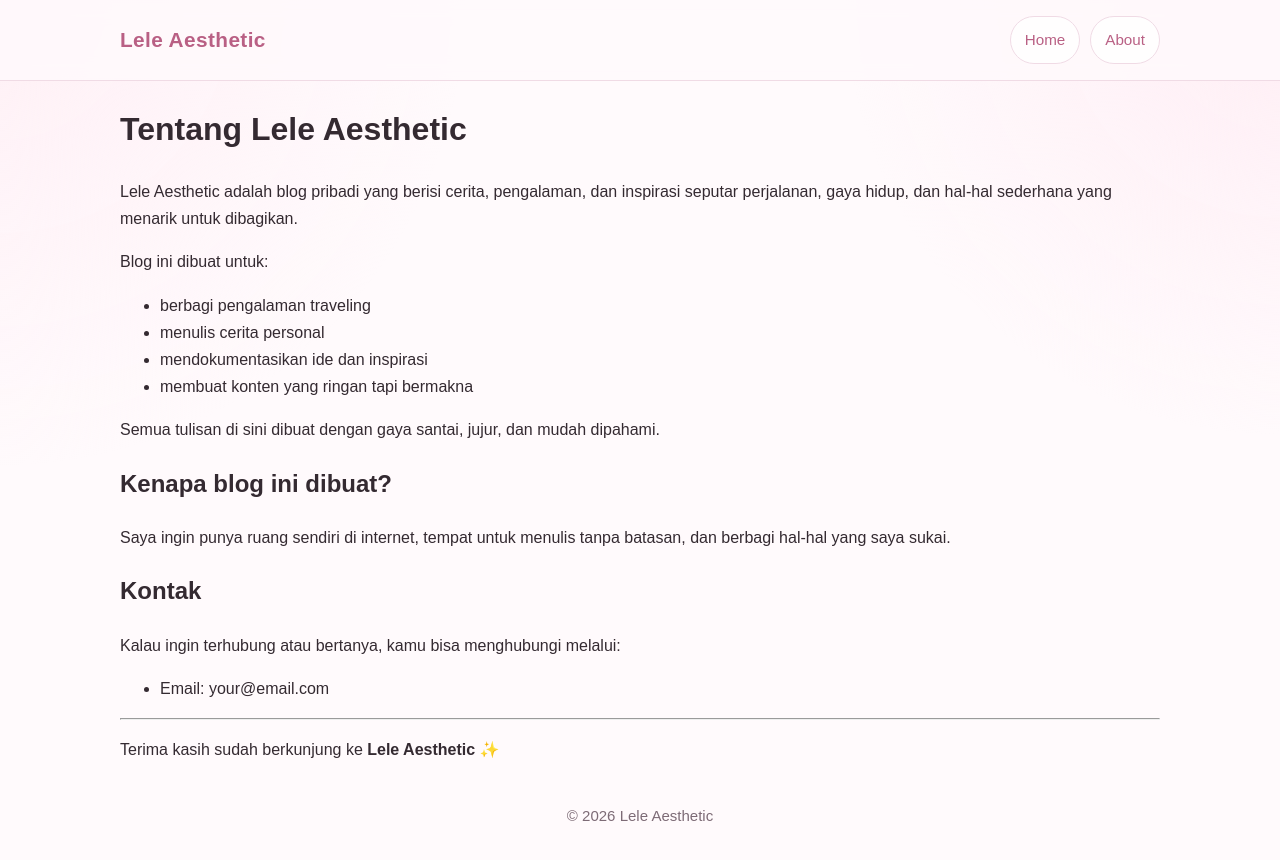
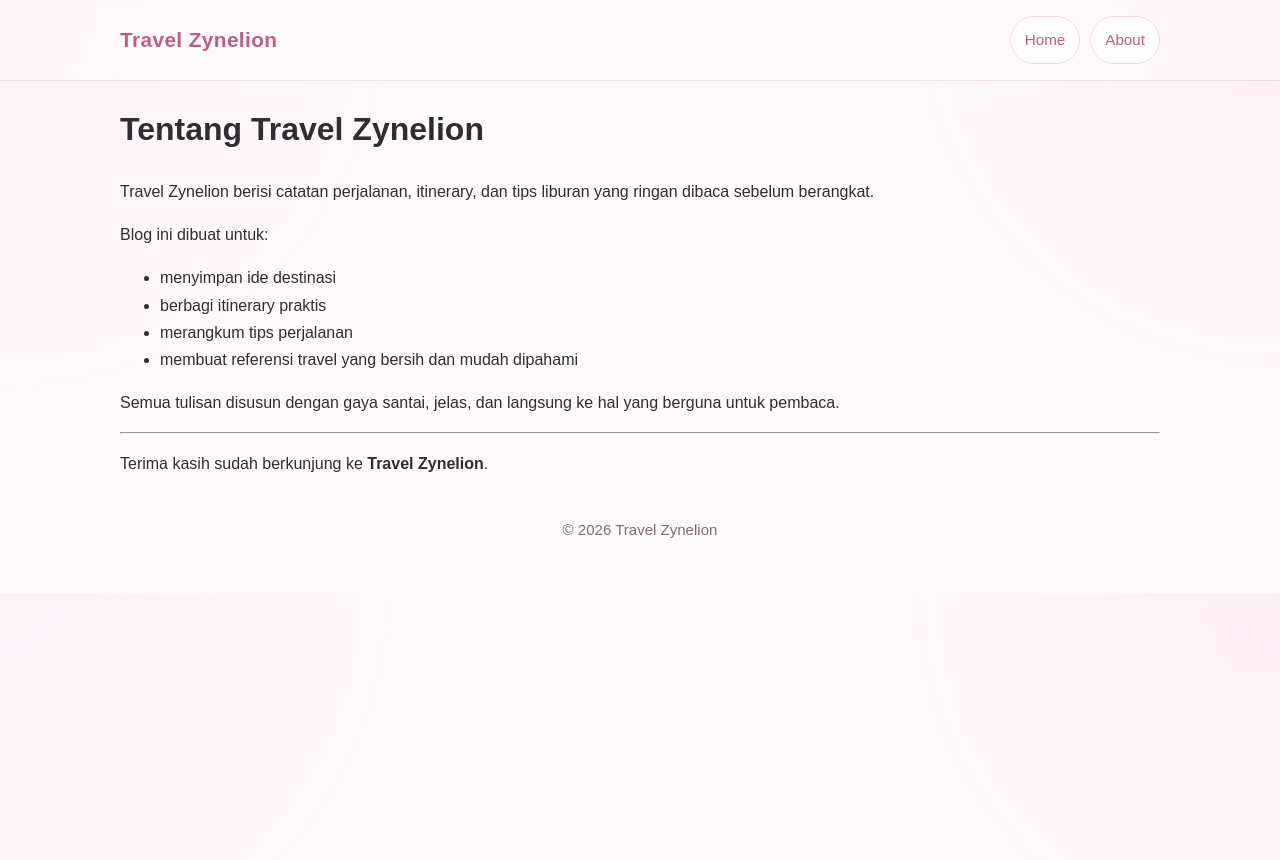
Before and after one commit to vwebe/lele, a Jekyll site: the page built from about.md, in a window 1280 px wide. Shown: the top 860 px of the page. Built offline with Jekyll 4.4.1, drawn with Linux system fonts in a browser that asks for light colours.

Commit message:
Add files via upload

```diff
--- a/_config.yml
+++ b/_config.yml
@@ -1,11 +1,11 @@
-title: "Lele Aesthetic"
-description: "A soft modern blog built with Jekyll"
+title: "Travel Zynelion"
+description: "Catatan travel, itinerary, dan tips perjalanan yang ringan dibaca."
 theme: null
 markdown: kramdown
 permalink: /:year/:month/:day/:title.html
 
-url: "https://vwebe.github.io"
-baseurl: "/lele"
+url: "https://travel.zynelion.com"
+baseurl: ""
 
 plugins:
   - jekyll-sitemap
--- a/about.md
+++ b/about.md
@@ -4,27 +4,18 @@ title: About
 permalink: /about.html
 ---
 
-# Tentang Lele Aesthetic
+# Tentang Travel Zynelion
 
-Lele Aesthetic adalah blog pribadi yang berisi cerita, pengalaman, dan inspirasi seputar perjalanan, gaya hidup, dan hal-hal sederhana yang menarik untuk dibagikan.
+Travel Zynelion berisi catatan perjalanan, itinerary, dan tips liburan yang ringan dibaca sebelum berangkat.
 
 Blog ini dibuat untuk:
-- berbagi pengalaman traveling
-- menulis cerita personal
-- mendokumentasikan ide dan inspirasi
-- membuat konten yang ringan tapi bermakna
+- menyimpan ide destinasi
+- berbagi itinerary praktis
+- merangkum tips perjalanan
+- membuat referensi travel yang bersih dan mudah dipahami
 
-Semua tulisan di sini dibuat dengan gaya santai, jujur, dan mudah dipahami.
-
-## Kenapa blog ini dibuat?
-
-Saya ingin punya ruang sendiri di internet, tempat untuk menulis tanpa batasan, dan berbagi hal-hal yang saya sukai.
-
-## Kontak
-
-Kalau ingin terhubung atau bertanya, kamu bisa menghubungi melalui:
-- Email: your@email.com
+Semua tulisan disusun dengan gaya santai, jelas, dan langsung ke hal yang berguna untuk pembaca.
 
 ---
 
-Terima kasih sudah berkunjung ke **Lele Aesthetic** ✨
+Terima kasih sudah berkunjung ke **Travel Zynelion**.
--- a/robots.txt
+++ b/robots.txt
@@ -1,4 +1,4 @@
 User-agent: *
 Allow: /
 
-Sitemap: https://vwebe.github.io/lele/sitemap.xml
+Sitemap: https://travel.zynelion.com/sitemap.xml
```
Also changed, not shown: CNAME (line endings or trailing spaces).
